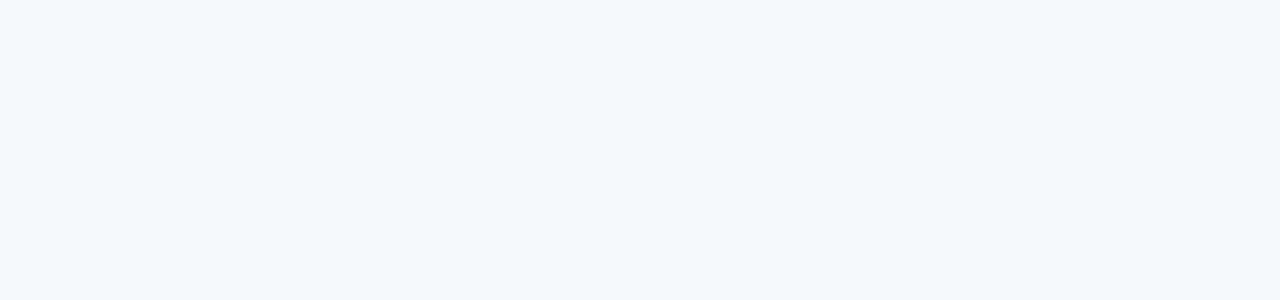
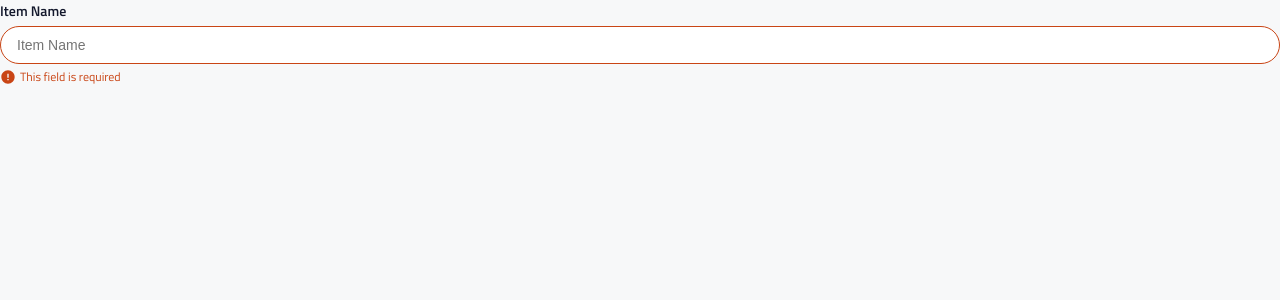
Before and after one commit to alperzini/instock-client, a React (Vite) app: page / in a window 1280 px wide. Shown: the top 300 px of the page. Built offline with nearby package versions, Linux system fonts and the light colour scheme.

Commit message:
create TextField (text input) and ErrorMessage components, and add default font weight in global sass partial

```diff
--- /dev/null
+++ b/src/components/FormFields/ErrorMessage/ErrorMessage.jsx
@@ -0,0 +1,18 @@
+import "./ErrorMessage.scss";
+import errorIcon from "../../../assets/icons/error-24px.svg";
+
+function ErrorMessage(props) {
+    const { error, isError } = props;
+
+    return (
+        <>
+            {isError ? (
+                <div className="error-message">
+                    <img className="error-message__icon" src={errorIcon} alt="Error icon showing an exclamation mark inside a circle." />
+                    <span className="error-message__text">{error}</span>
+                </div>
+            ) : null}
+        </>
+    );
+}
+export default ErrorMessage;
--- /dev/null
+++ b/src/components/FormFields/ErrorMessage/ErrorMessage.scss
@@ -0,0 +1,22 @@
+@use "../../../styles/variables" as *;
+@use "../../../styles/functions" as *;
+@use "../../../styles/mixins" as *;
+
+.error-message {
+    display: flex;
+    align-items: center;
+    font-size: $text-size-m-p3;
+    line-height: $line-height-m-p3;
+    color: $color-red;
+
+    @include tablet {
+        font-size: $text-size-dt-p3;
+        line-height: $line-height-dt-p3;
+    }
+
+    &__icon {
+        width: 16px;
+        height: 16px;
+        margin-right: 4px;
+    }
+}
--- /dev/null
+++ b/src/components/FormFields/TextField/TextField.jsx
@@ -0,0 +1,16 @@
+import "./TextField.scss";
+import ErrorMessage from "../ErrorMessage/ErrorMessage.jsx";
+
+function TextField(props) {
+    const { label, name, id, placeholder, value, onChange, error, isError } = props;
+
+    return (
+        <div className="text-field__wrapper">
+            <label className="text-field__label" htmlFor={id}>{label}</label>
+            <input className={`text-field__text-input ${isError ? "text-field__text-input--error-border" : ""}`}
+            type="text" id={id} name={name} placeholder={placeholder} value={value} onChange={onChange} />
+            <ErrorMessage error={error} isError={isError} />
+        </div>
+    );
+}
+export default TextField;
--- /dev/null
+++ b/src/components/FormFields/TextField/TextField.scss
@@ -0,0 +1,49 @@
+@use "../../../styles/variables" as *;
+@use "../../../styles/functions" as *;
+@use "../../../styles/mixins" as *;
+
+.text-field {
+    &__wrapper {
+        display: flex;
+        flex-direction: column;
+    }
+
+    &__label {
+        font-size: $text-size-m-p2;
+        line-height: $line-height-m-p2;
+        color: $color-instock-black;
+        font-weight: $font-semi-bold;
+
+        @include tablet {
+            font-size: $text-size-dt-p2;
+            line-height: $line-height-dt-p2;
+        }
+    }
+
+    &__text-input {
+        outline: none;
+        font-size: $text-size-m-p2;
+        line-height: $line-height-m-p2;
+        color: $color-instock-black;
+        font-weight: $font-regular;
+        height: $ff-height-m;
+        padding: 0 $ff-padding-right 0 $ff-padding-left;
+        margin: $ff-margin-top 0 $ff-margin-bottom 0;
+        border-radius: $ff-br;
+        border: 1px solid $color-cloud;
+
+        &:focus {
+            border-color: $color-instock-indigo;
+        }
+
+        &--error-border {
+            border-color: $color-red
+        }
+
+        @include tablet {
+            font-size: $text-size-dt-p2;
+            line-height: $line-height-dt-p2;
+            height: $ff-height-dt;
+        }
+    }
+}
--- a/src/pages/WarehousesPage/WarehousesPage.jsx
+++ b/src/pages/WarehousesPage/WarehousesPage.jsx
@@ -1,8 +1,16 @@
 import "./WarehousesPage.scss";
+import TextField from "../../components/FormFields/TextField/TextField";
+import { useState } from "react";
 
 const WarehousesPage = ({ warehouses, setWarehouses }) => {
-console.log("WarehousesPage");
-
+    console.log("WarehousesPage");
+    const [value, setValue] = useState("");
+    const handleTextChange = (event) => {
+        setValue(event.target.name.value);
+    }
+    return (
+        <TextField onChange={handleTextChange} label="Item Name" name="name" id="name" placeholder="Item Name" value={value} error="This field is required" isError={true} />
+    );
 };
 
 export default WarehousesPage;
--- a/src/styles/_global.scss
+++ b/src/styles/_global.scss
@@ -10,6 +10,7 @@
 
 body {
   font-family: $primary-font;
+  font-weight: $font-regular;
   margin: 0;
   background-color: $color-light-grey;
 }
```
